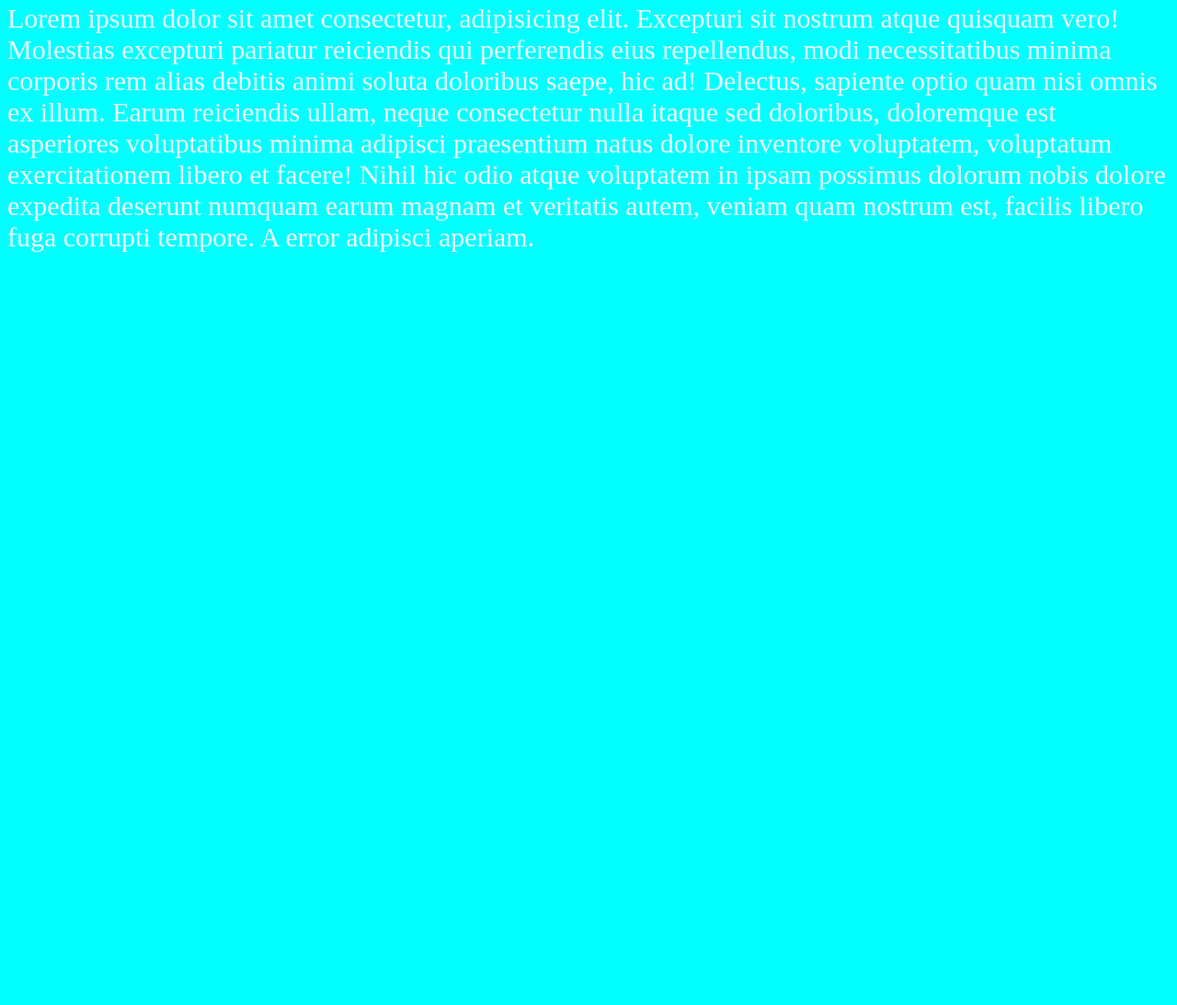
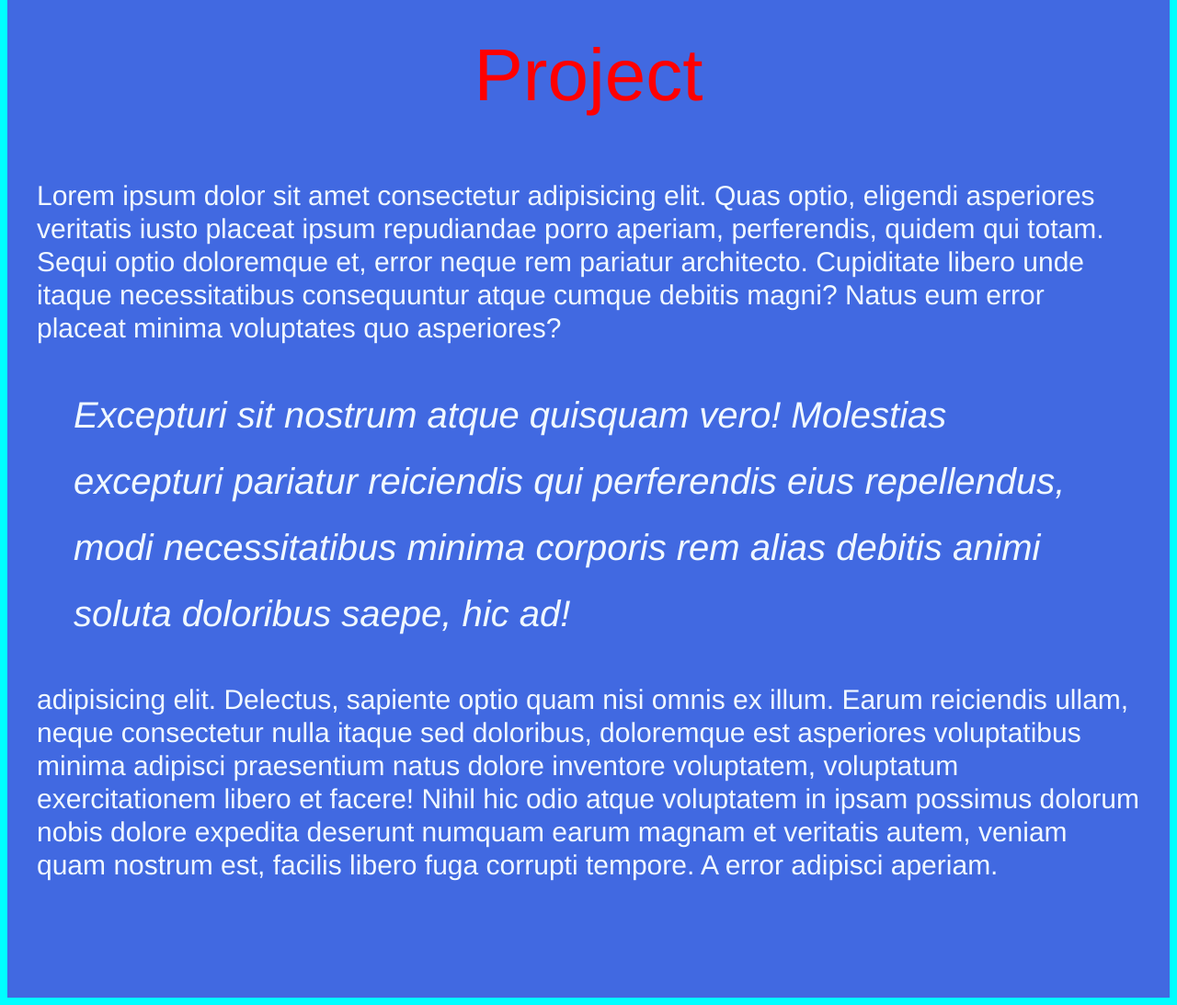
Before and after one commit to AbaevB/gulp-test, a website: page project/src/index.html in a window 1280 px wide. Shown: the part 166-1259 px from the top of the page at 92% size. Before the commit the page ends 800 px from the top, so only its background shows below. Drawn offline with Linux system fonts and the light colour scheme; files that its build step writes are made by us from their sources.

Commit message:
add browserSync

```diff
--- a/project/package.json
+++ b/project/package.json
@@ -9,7 +9,10 @@
   "author": "me",
   "license": "ISC",
   "devDependencies": {
+    "browser-sync": "^3.0.2",
     "gulp": "^5.0.0",
+    "gulp-autoprefixer": "^7.0.0",
+    "gulp-clean-css": "^4.3.0",
     "gulp-cli": "^3.0.0",
     "gulp-concat": "^2.6.1",
     "gulp-htmlmin": "^5.0.1"
--- a/project/src/css/main.css
+++ b/project/src/css/main.css
@@ -1,3 +1,41 @@
+html{
+  box-sizing: border-box;
+}
+*, *::before, *::after  {
+  box-sizing: inherit;
+}
 body {
-    background-color: #00ffff;
+  background-color: #00ffff;
+  font-family:  Helvetica, sans-serif;
 }
+
+.container {
+  margin: 0 auto;
+  padding: 0 50;
+  max-width: 1200px;
+  min-width: 320px;
+}
+
+.hero {
+  padding-top: 94px;
+  padding-bottom: 96px;
+  background-color: royalblue;
+}
+
+.hero__title {
+  font-size: 80px;
+  font-weight: 400;
+  color: #ff0000;
+  text-align: center;
+}
+
+.hero__text {
+  font-size: 30px;
+  line-height: 120%;
+}
+
+.quote  {
+  font-size: 40px;
+  line-height: 180%;
+  font-style: italic;
+}
--- a/project/src/index.html
+++ b/project/src/index.html
@@ -1,5 +1,6 @@
 <!DOCTYPE html>
 <html lang="en">
+
 <head>
   <meta charset="UTF-8">
   <meta http-equiv="X-UA-Compatible" content="IE=Edge">
@@ -7,6 +8,7 @@
   <title>Project</title>
   <link rel="stylesheet" href="css/style.css">
 </head>
+
 <body>
   <header class="header">
     <div class="container">
@@ -18,16 +20,28 @@
     </div>
   </header>
   <main class="main">
-        <section class="section">
+    <section class="hero">
       <div class="container">
         <h1 class="hero__title">
           Project
         </h1>
         <p class="hero__text">
-                    Lorem ipsum dolor sit amet consectetur, adipisicing elit. Excepturi sit nostrum atque quisquam vero! Molestias excepturi pariatur reiciendis qui perferendis eius repellendus, modi necessitatibus minima corporis rem alias debitis animi soluta doloribus saepe, hic ad! Delectus, sapiente optio quam nisi omnis ex illum. Earum reiciendis ullam, neque consectetur nulla itaque sed doloribus, doloremque est asperiores voluptatibus minima adipisci praesentium natus dolore inventore voluptatem, voluptatum exercitationem libero et facere! Nihil hic odio atque voluptatem in ipsam possimus dolorum nobis dolore expedita deserunt numquam earum magnam et veritatis autem, veniam quam nostrum est, facilis libero fuga corrupti tempore. A error adipisci aperiam.
+          Lorem ipsum dolor sit amet consectetur adipisicing elit. Quas optio, eligendi asperiores veritatis iusto placeat ipsum repudiandae porro aperiam, perferendis, quidem qui totam. Sequi optio doloremque et, error neque rem pariatur architecto. Cupiditate libero unde itaque necessitatibus consequuntur atque cumque debitis magni? Natus eum error placeat minima voluptates quo asperiores?</p>
+          <blockquote class="quote">
+            Excepturi sit nostrum atque quisquam vero! Molestias
+          excepturi pariatur reiciendis qui perferendis eius repellendus, modi necessitatibus minima corporis rem alias
+          debitis animi soluta doloribus saepe, hic ad!
+          </blockquote>
+          <p class="hero__text">
+          adipisicing elit.  Delectus, sapiente optio quam nisi omnis ex illum. Earum
+          reiciendis ullam, neque consectetur nulla itaque sed doloribus, doloremque est asperiores voluptatibus minima
+          adipisci praesentium natus dolore inventore voluptatem, voluptatum exercitationem libero et facere! Nihil hic
+          odio atque voluptatem in ipsam possimus dolorum nobis dolore expedita deserunt numquam earum magnam et
+          veritatis autem, veniam quam nostrum est, facilis libero fuga corrupti tempore. A error adipisci aperiam.
         </p>
       </div>
     </section>
   </main>
 </body>
+
 </html>
```
Also changed, not shown: project/gulpfile.js (+26 -1 lines), project/dist/ccss/style.css (deleted), project/dist/css/style.css (added), project/dist/index.html, 2 other files. Lines whose indentation alone changed are shown as unchanged.
